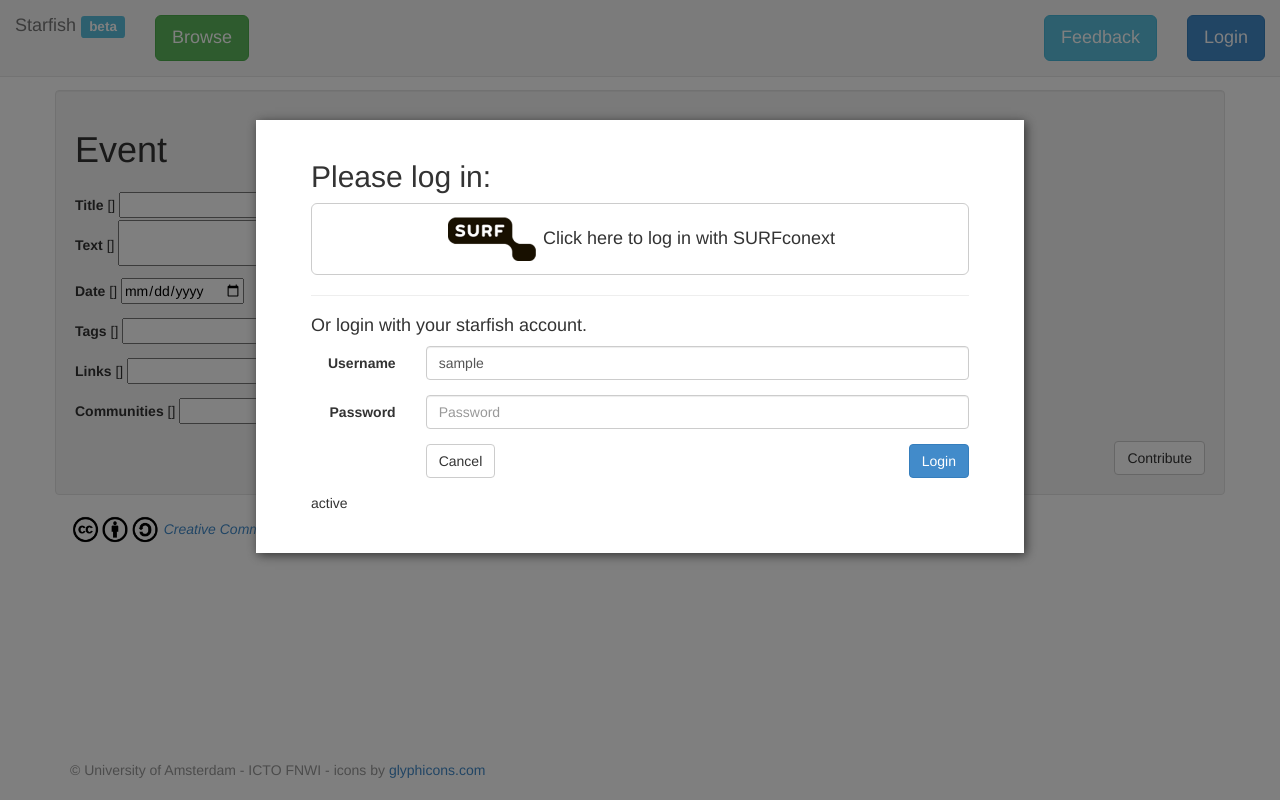
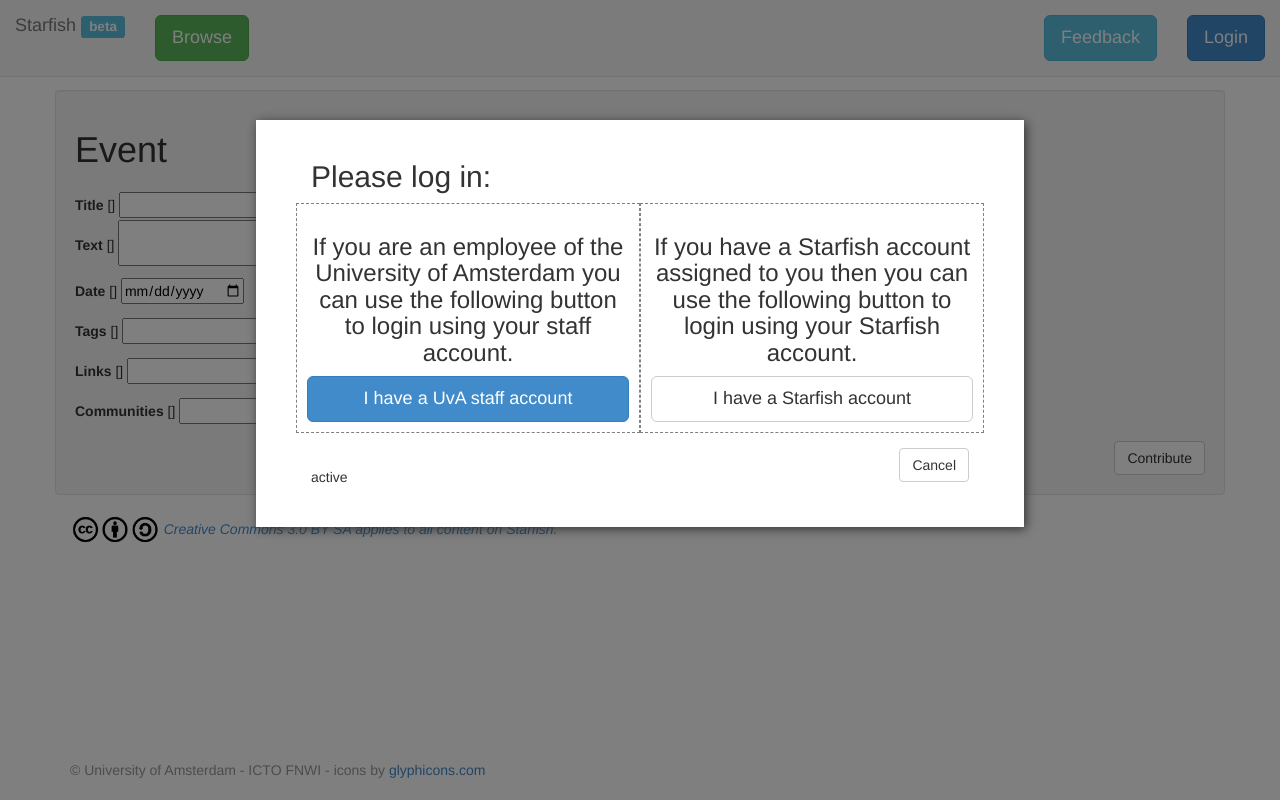
Before and after one commit to UvA-FNWI/Starfish, a Django app: template dashboard/templates/event_form.html in a window 1280 px wide, after a click on "Login". Run offline with Django 3.2, Linux system fonts and the light colour scheme; the template is opened without the code that fills it: most values are stand-ins (such as "Sample title", 1, 10 or a date in 2020); form fields are guessed from the names that the template uses; some libraries are stand-ins or nearby versions.

Commit message:
Altered login screen to be more clear

```diff
--- a/search/templates/login.html
+++ b/search/templates/login.html
@@ -1,28 +1,34 @@
 {% load staticfiles %}
 <div id="login">
 	<h2>Please log in:</h2>
-	<div class='row'>
-		<div class="col-lg-12">
-			<a href="/ivoauth" class="btn btn-default btn-lg btn-block"
-				style="white-space: normal;">
-				<img style='height: 50px' src="{% static 'images/surf.png' %}" />
-				Click here to log in with SURFconext
+	<div class="row">
+		<div class="col-lg-6"
+			style='text-align: center; border: thin dashed gray; padding: 10px;'>
+			<h3>If you are an employee of the University of Amsterdam you can use the
+			following button to login using your staff account.</h3>
+			<a href="/ivoauth" class="btn btn-primary btn-lg btn-block">
+				I have a UvA staff account
 			</a>
 		</div>
-	</div>
-	<div class="row"><div class='col-lg-12'>
-			<hr />
-			<h4>Or login with your starfish account.</h4>
+		<div class="col-lg-6"
+			style='text-align: center; border: thin dashed gray; padding: 10px;'>
+			<span id="login_choice_starfish">
+			<h3>If you have a Starfish account assigned to you then you can use the
+			following button to login using your Starfish account.</h3>
+			<button class="btn btn-default btn-lg btn-block"
+				onclick="$('#loginform_starfish').show();$('#login_choice_starfish').hide()">
+				I have a Starfish account
+			</button>
+			</span>
+			<span style='display: none' id="loginform_starfish">
+				<h3 style='margin: 3px'>Starfish account</h3>
 			<form class="form-horizontal" id="loginform"
 				onsubmit="return false;">
 				{% csrf_token %}
 				{% if next %}
 				<input type="hidden" name="next" value="{{ next }}" />
 				{% endif %}
-
-
 				<div id="login_msg" class="alert alert-warning" style="display: none"></div>
-
 				<div class="form-group">
 					<label class="col-sm-2 control-label" for="username">Username</label>
 					<div class="col-sm-10">
@@ -43,12 +49,19 @@
 
 				<div class="form-group">
 					<div class="col-sm-offset-2 col-sm-10">
-						<button type="button" class="btn btn-default" id="btn_login_cancel">Cancel</button>
-						<button type="button" class="btn btn-default pull-right btn-primary" id="btn_login_ok">Login</button>
+						<button type="button" class="btn pull-right btn-primary" id="btn_login_ok">Login</button>
 					</div>
 				</div>
 			</div>
 		</form>
+		</span>
+		</div>
+	</div>
+	<div class="row">
+		<div class="col-lg-12">
+			<button type="button" class="btn btn-default pull-right" id="btn_login_cancel"
+				style="margin-top: 15px; margin-bottom: -15px;">Cancel</button>
+		</div>
 	</div>
 	{{ state }}
 </div>
```
